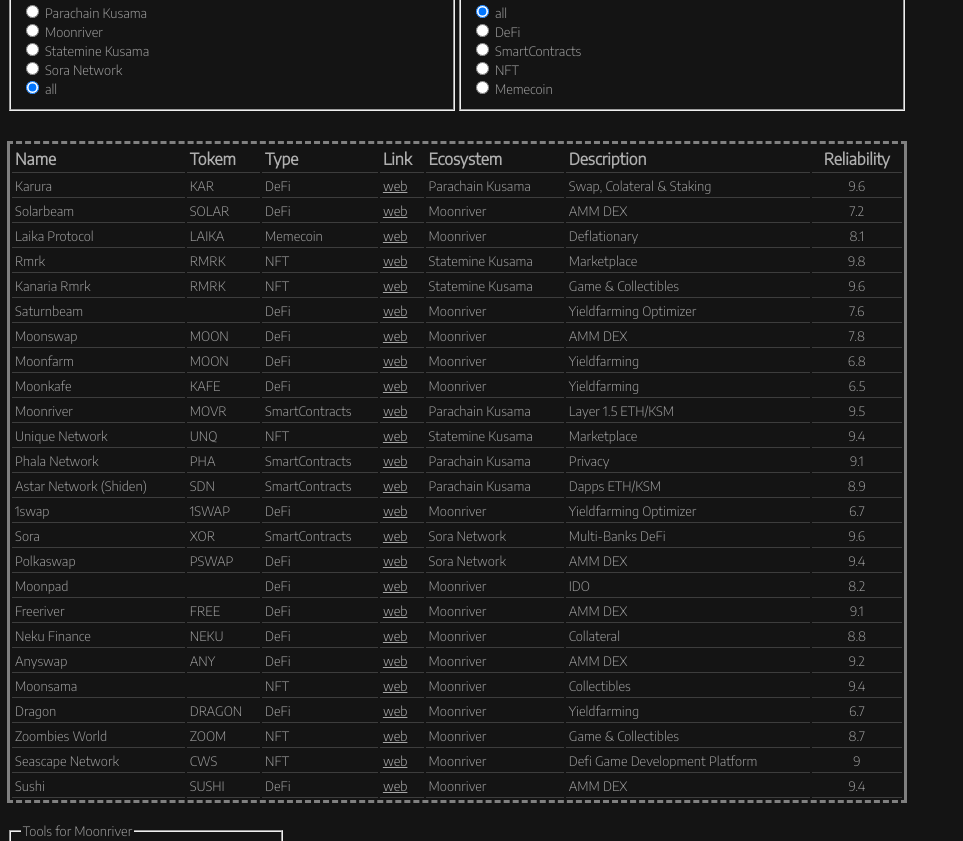
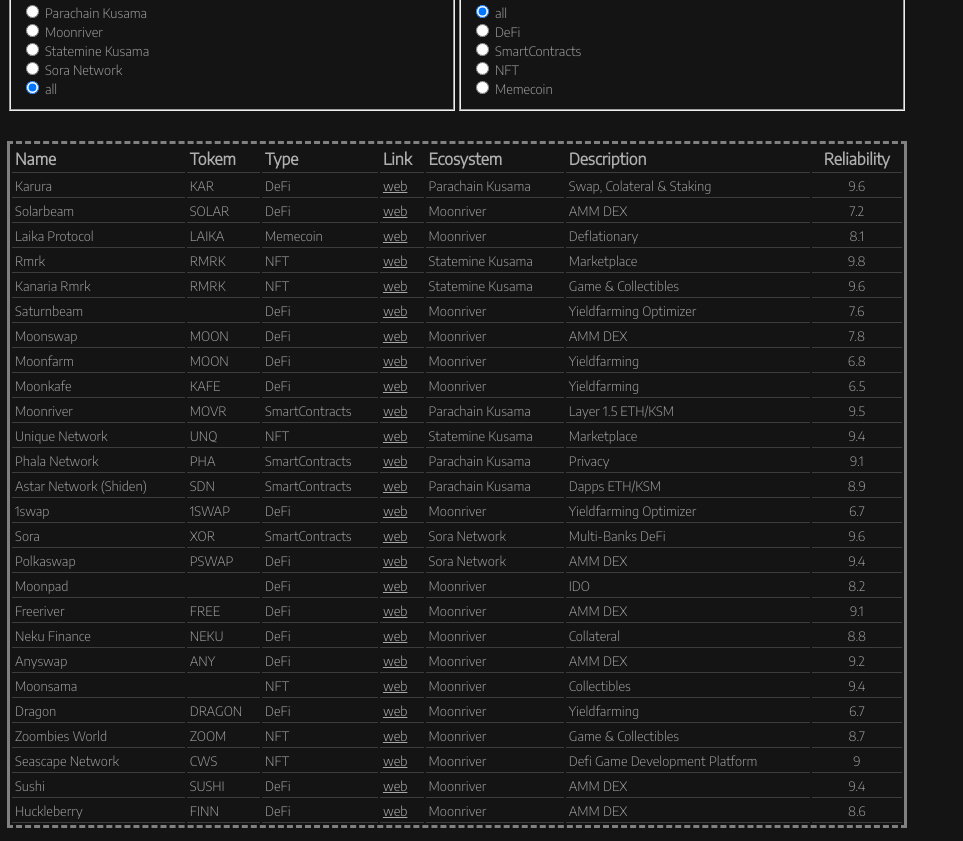
Before and after one commit to ellenador/dotsamarun, a plain HTML site: page index.html in a window 1280 px wide. Shown: the part 85-926 px from the top of the page, without its empty margins (0-963 px from the left). Drawn offline with nearby package versions, Linux system fonts and the light colour scheme.

Commit message:
add huckleberry

```diff
--- a/assets/datalist.json
+++ b/assets/datalist.json
@@ -248,5 +248,15 @@
         "link": "https://app.sushi.com/swap",
         "description": "AMM DEX",
         "reliability":  9.4
+    },
+    {
+        "index": 1035,
+        "ecosystem": "moonriver",
+        "name": "Huckleberry",
+        "token": "FINN",
+        "type": "DeFi",
+        "link": "https://www.huckleberry.finance/#/swap",
+        "description": "AMM DEX",
+        "reliability":  8.6
     }
 ]
--- a/index.html
+++ b/index.html
@@ -1,6 +1,5 @@
 <!DOCTYPE html>
 <html lang="en">
-
 <head>
     <meta charset="UTF-8">
     <meta http-equiv="X-UA-Compatible" content="IE=edge">
@@ -143,10 +142,12 @@
         </footer>
     </div>
 
+    <!--<script src="https://cdnjs.cloudflare.com/ajax/libs/vue/3.2.19/vue.cjs.js" integrity="sha512-2e2aXOh4/FgkCAUyurkjk0Uw4m1gPcExFwb1Ai4Ajjg97se/FEWfrLG1na4mq8cgOzouc8qLIqsh0EGksPGdqQ==" crossorigin="anonymous" referrerpolicy="no-referrer"></script>
+    -->
     <script src="js/vue/ajaxvue2.3.17.min.js"></script>
-    <script src="js/vue/lodash.4.17.11.min.js"></script>
-    <script type="module" src="js/vue.js"></script>
+    <!--<script src="js/vue/lodash.4.17.11.min.js"></script>-->
+    <script src="https://cdnjs.cloudflare.com/ajax/libs/lodash.js/4.17.21/lodash.min.js" integrity="sha512-WFN04846sdKMIP5LKNphMaWzU7YpMyCU245etK3g/2ARYbPK9Ub18eG+ljU96qKRCWh+quCY7yefSmlkQw1ANQ==" crossorigin="anonymous" referrerpolicy="no-referrer"></script>
+    <script src="js/app.js"></script>
 
 </body>
-
 </html>
```
Also changed, not shown: js/app.js (renamed from js/vue.js).
